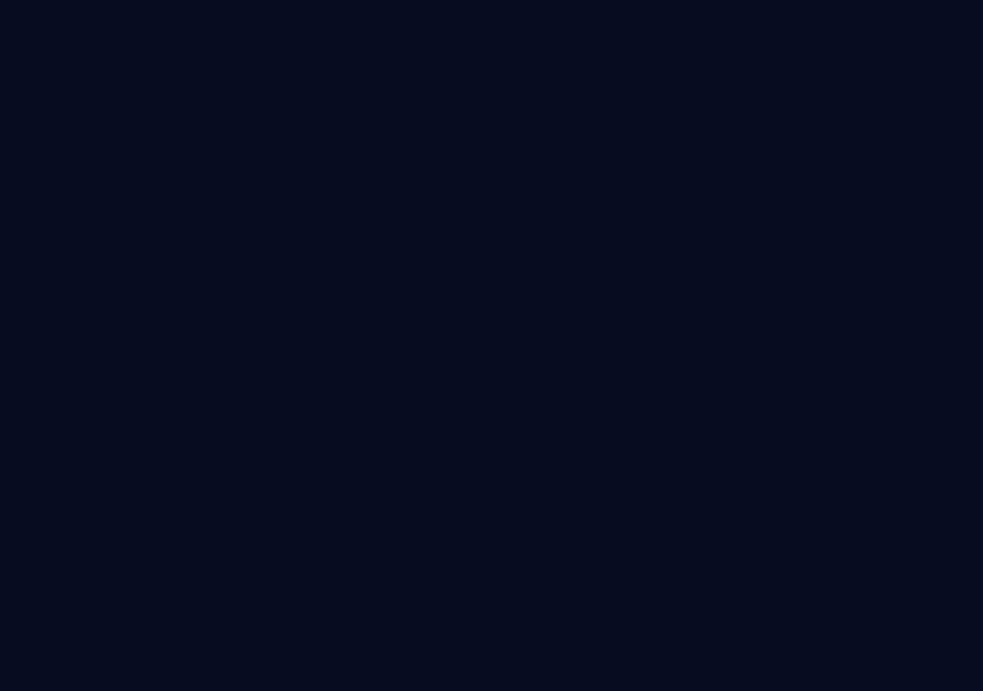
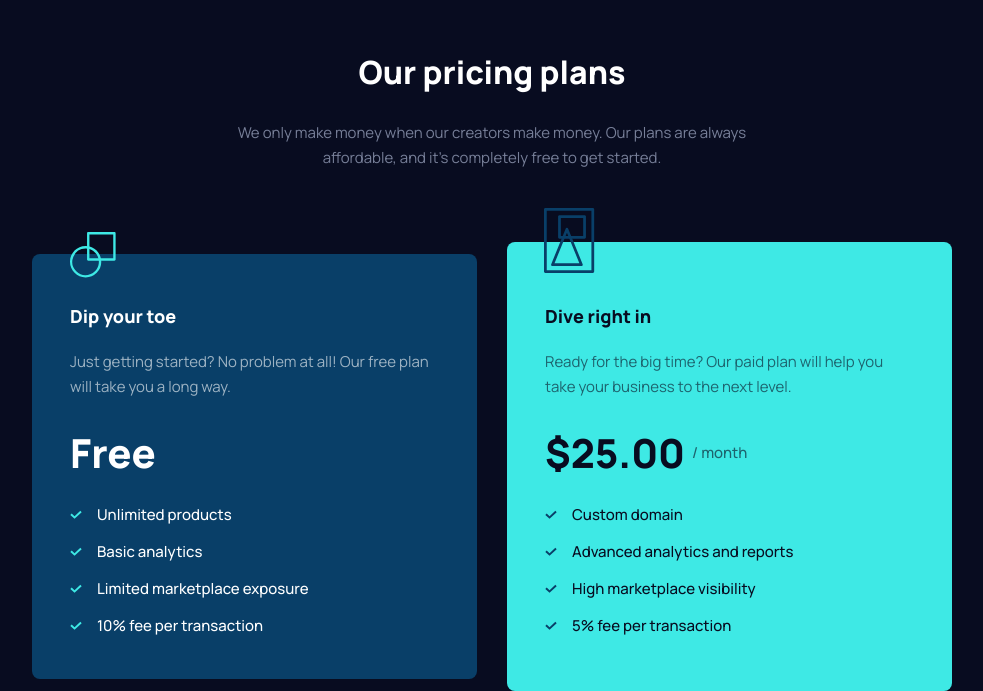
Before and after one commit to VillageR88/next-maker-pre-launch-landing-page, a Next.js app: page / in a window 1280 px wide. Shown: the part 1430-2121 px from the top of the page, without its empty margins (148-1131 px from the left). Before the commit the page ends 1276 px from the top, so only its background shows below. Built offline with nearby package versions, Linux system fonts and the light colour scheme.

Commit message:
MainRow3
Signed-off-by: VillageR88 <villager88pl@gmail.com>

```diff
--- /dev/null
+++ b/app/components/CheckIcon.tsx
@@ -0,0 +1,7 @@
+export default function CheckIcon({ classExtension }: { classExtension: string }) {
+  return (
+    <svg className={classExtension} xmlns="http://www.w3.org/2000/svg" width="12" height="9">
+      <path d="M10.319.768l1.363 1.464-7.128 6.634L.319 4.924 1.682 3.46l2.871 2.674z" />
+    </svg>
+  );
+}
--- a/app/components/Main.tsx
+++ b/app/components/Main.tsx
@@ -1,11 +1,13 @@
 import MainRow1 from './MainRow1';
 import MainRow2 from './MainRow2';
+import MainRow from './MainRow3';
 
 export default function Main() {
   return (
     <main className="mt-[116px] flex flex-col items-center gap-[202px]">
       <MainRow1 />
       <MainRow2 />
+      <MainRow />
     </main>
   );
 }
--- /dev/null
+++ b/app/components/MainRow3.tsx
@@ -0,0 +1,84 @@
+import Image from 'next/image';
+import image1 from '@/public/assets/images/icon-free.svg';
+import image2 from '@/public/assets/images/icon-paid.svg';
+import CheckIcon from '@/app/components/CheckIcon';
+
+export default function MainRow3() {
+  const itemList = {
+    free: {
+      image: image1 as string,
+      title: 'Dip your toe',
+      description: 'Just getting started? No problem at all! Our free plan will take you a long way.',
+      price: 'Free',
+      features: ['Unlimited products', 'Basic analytics', 'Limited marketplace exposure', '10% fee per transaction'],
+      backgroundColor: 'bg-[#093F68]',
+      textColor: 'text-[#FFFFFF]',
+      height: 'h-[425px]',
+      imageOffset: 'ml-[38px] mt-[-22px]',
+      checkColor: 'fill-[#3EE9E5]',
+      monthly: false,
+      padding: 'px-[38px] pb-[48px] pt-[49px]',
+    },
+
+    paid: {
+      image: image2 as string,
+      title: 'Dive right in',
+      description: 'Ready for the big time? Our paid plan will help you take your business to the next level.',
+      price: '$25.00',
+      features: [
+        'Custom domain',
+        'Advanced analytics and reports',
+        'High marketplace visibility',
+        '5% fee per transaction',
+      ],
+      backgroundColor: 'bg-[#3EE9E5]',
+      textColor: 'text-[#080C20]',
+      height: 'h-[449px]',
+      imageOffset: 'ml-[37px] mt-[-34px]',
+      checkColor: 'fill-[#093F68]',
+      monthly: true,
+      padding: 'px-[38px] pb-[60px] pt-[61px]',
+    },
+  };
+  return (
+    <div className="flex flex-col items-center gap-[72px] text-center">
+      <section className="flex max-w-[540px] flex-col gap-[24px]">
+        <h2 className="text-[#FFFFFF]">Our pricing plans</h2>
+        <p className="text-[#777F98]">
+          We only make money when our creators make money. Our plans are always affordable, and it’s completely free to
+          get started.
+        </p>
+      </section>
+      <div className="flex flex-row items-center gap-[30px]">
+        {Object.values(itemList).map((item, index) => (
+          <div key={index} className="flex flex-col">
+            <Image className={`absolute z-10 ${item.imageOffset}`} src={item.image} alt="decoration" />
+            <div
+              className={`${[item.backgroundColor, item.height, item.textColor, item.padding].map((item) => item).join(' ')} flex w-[445px] flex-col gap-[24px] rounded-[8px] text-start`}
+            >
+              <section className="flex flex-col gap-[19px]">
+                <h3>{item.title}</h3>
+                <p className="opacity-60">{item.description}</p>
+              </section>
+              <section className="flex flex-col gap-[19px]">
+                <div className="flex items-center gap-[7px]">
+                  <span className="text-[40px] font-extrabold">{item.price}</span>
+                  {item.monthly && <span className="text-[15px] font-medium opacity-60">/ month</span>}
+                </div>
+
+                <ul className="flex flex-col gap-[12px]">
+                  {item.features.map((feature, index) => (
+                    <li key={index} className="flex items-center gap-[15px]">
+                      <CheckIcon classExtension={item.checkColor} />
+                      <span className="text-[15px] font-medium leading-[25px]">{feature}</span>
+                    </li>
+                  ))}
+                </ul>
+              </section>
+            </div>
+          </div>
+        ))}
+      </div>
+    </div>
+  );
+}
--- a/app/globals.css
+++ b/app/globals.css
@@ -35,6 +35,10 @@ h1 {
   @apply text-[48px] font-extrabold text-center leading-[56px];
 }
 
+h2 {
+  @apply text-[32px] font-extrabold;
+}
+
 h3 {
   @apply text-[18px] font-extrabold text-left;
 }
--- a/postcss.config.js
+++ b/postcss.config.js
@@ -4,4 +4,5 @@ module.exports = {
     autoprefixer: {},
   },
 
+
 }
```
Also changed, not shown: public/assets/images/icon-check.svg.
